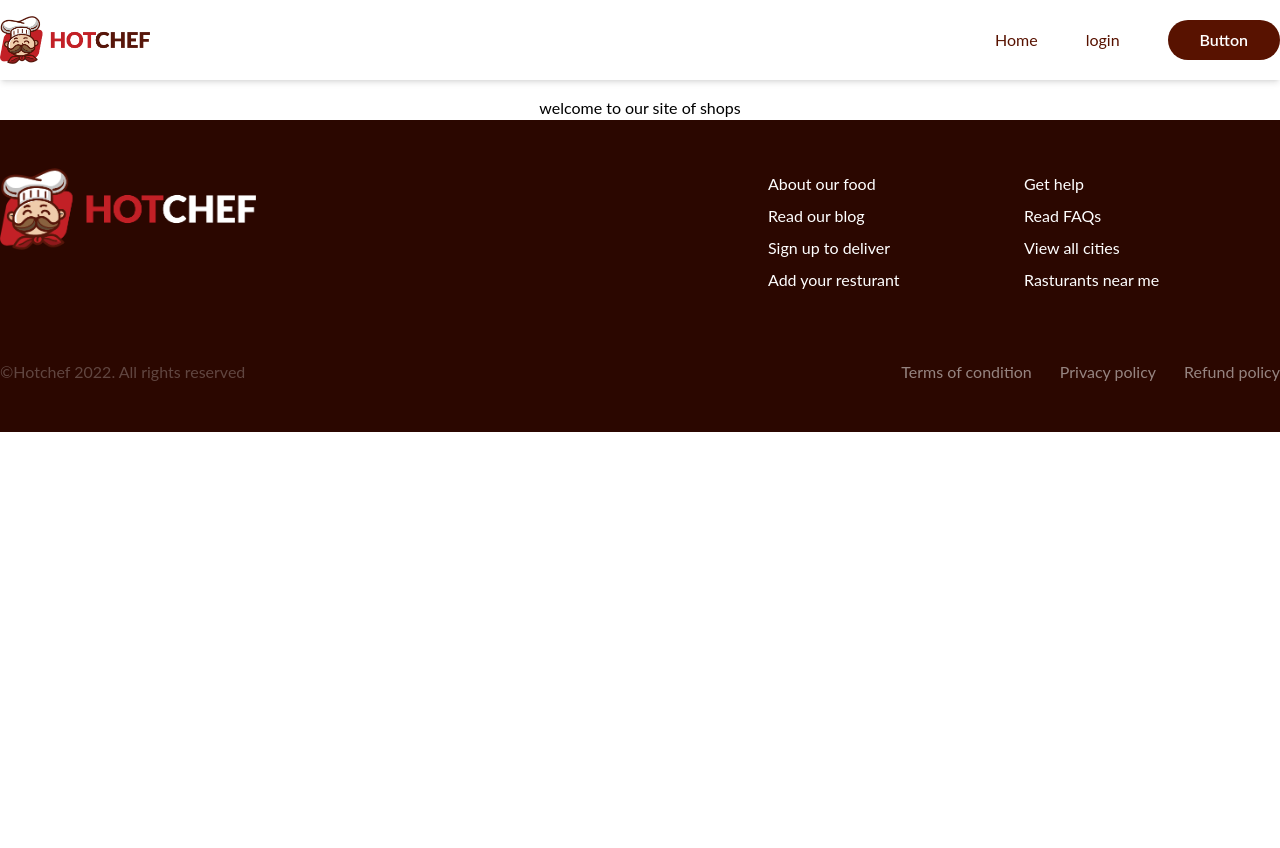
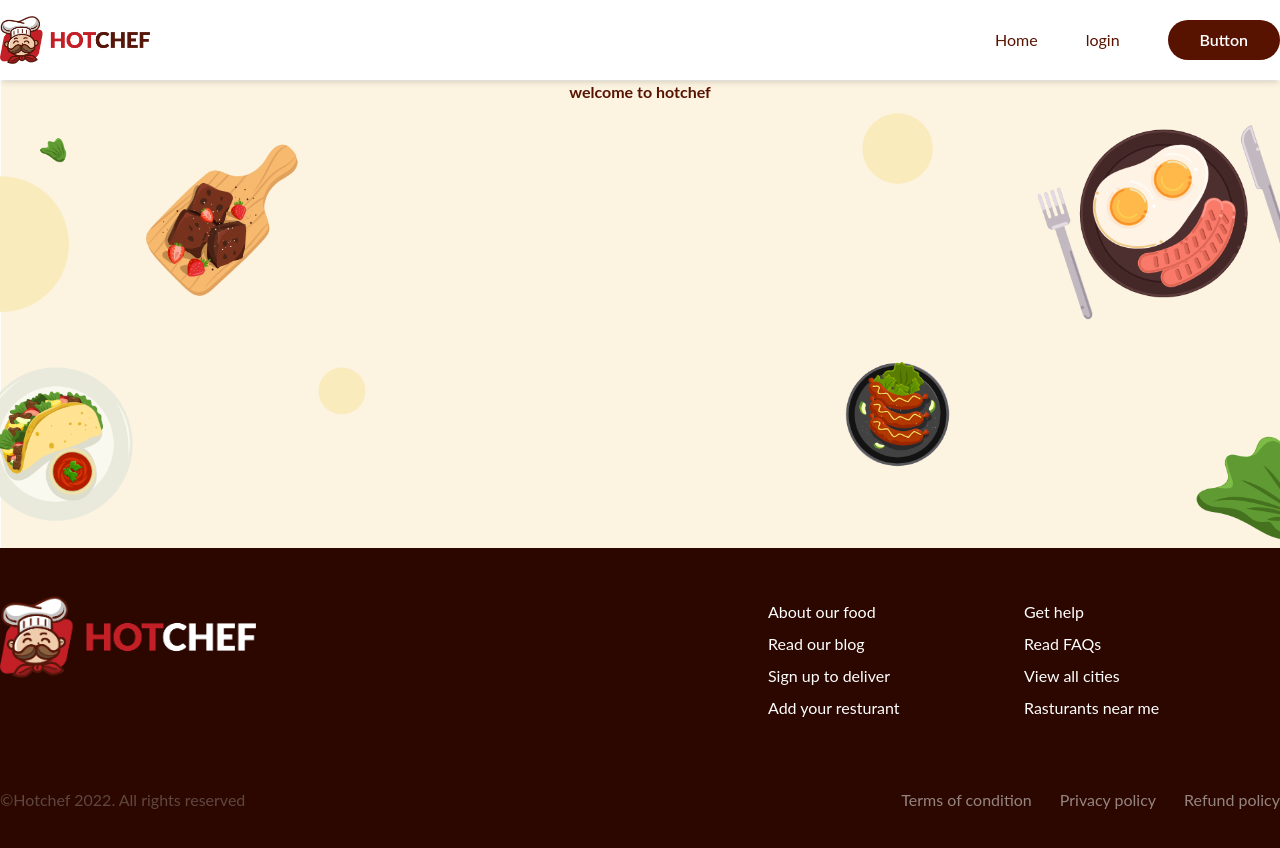
Before and after one commit to najmulhc/hotchef, a React (Create React App) app: page / in a window 1280 px wide. Shown: the top 848 px of the page. Before the commit the page ends 800 px from the top, so only its background shows below. Built offline with nearby package versions, Linux system fonts and the light colour scheme.

Commit message:
banner added

```diff
--- a/src/App.js
+++ b/src/App.js
@@ -9,7 +9,7 @@ import Register from "./Components/Register";
 function App() {
   return (
     <div className="App">
-      <Header></Header> <br /><br /><br /><br />
+      <Header></Header>
       <Routes>
         <Route path="/" element={<Home/>}></Route>
         <Route path="/login" element={<Login/>}></Route>
--- a/src/Components/Header.js
+++ b/src/Components/Header.js
@@ -5,7 +5,7 @@ import logo from "./img/logo.png";
 const Header = () => {
     const [open, setOpen] = useState(true);
   return (
-    <header className="shadow-md w-full fixed top-0 left-0  bg-white">
+    <header className="shadow-md w-full fixed top-0 left-0  bg-white z-50">
      <div className="md:flex items-center md:justify-between  container md:mx-auto  py-4 ">
          <div className="flex  items-center">
              <img src={logo} className='h-12 pl-8 md:pl-0' alt="" />
--- a/src/Components/Home.js
+++ b/src/Components/Home.js
@@ -1,11 +1,16 @@
-import React from 'react';
-
+import React from "react";
+import bannerbg from "./img/banner.png";
 const Home = () => {
-    return (
-        <div>
-            <h1>welcome to our site of shops</h1>
+  return (
+    <div className="mt-20">
+      <div className="relative">
+        <img src={bannerbg} alt="" />
+        <div className="text-choco absolute w-full h-full justify-center items-center  top-0 left-0  font-bold">
+          <h1>welcome to hotchef</h1>
         </div>
-    );
+      </div>
+    </div>
+  );
 };
 
 export default Home;
--- a/src/Components/Login.js
+++ b/src/Components/Login.js
@@ -2,8 +2,10 @@ import React from 'react';
 
 const Login = () => {
     return (
-        <div>
-            <h2>here you will login</h2>
+        <div className='bg-choco h-screen'>
+            <div className="">
+                <h1 className='my-auto text-center'>Log in here</h1>
+            </div>
         </div>
     );
 };
```
Also changed, not shown: src/Components/img/1x/banner.png (added), src/Components/img/banner.png (added).
